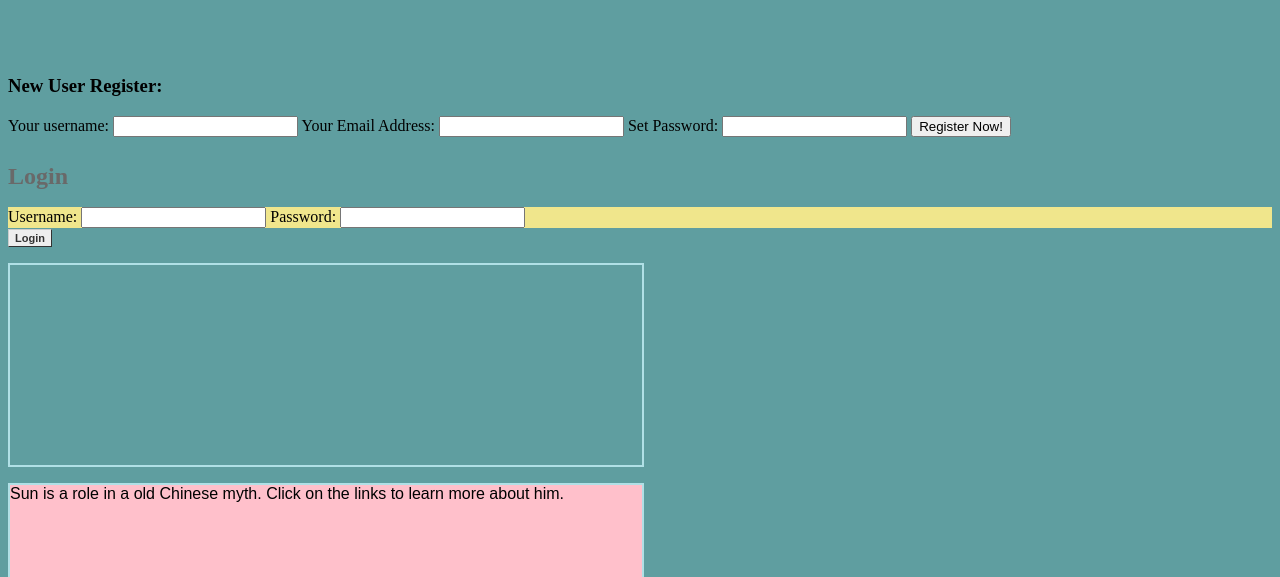
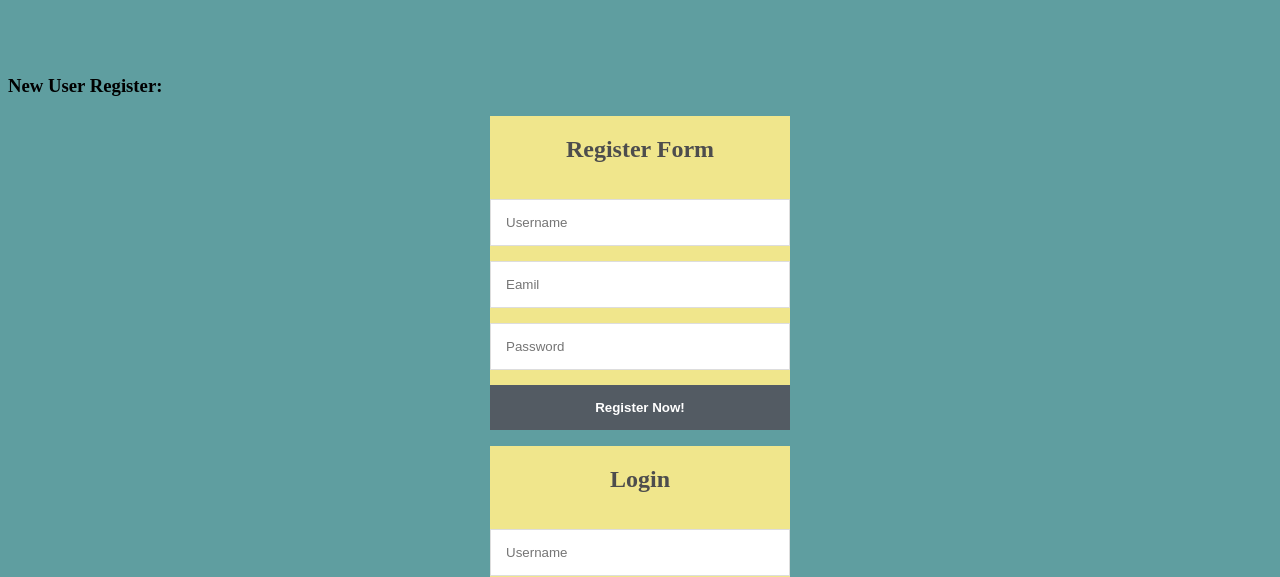
Before and after one commit to jdmar3-comp426/a99-cpyswe, a website: page index.html in a window 1280 px wide. Shown: the part 244-821 px from the top of the page. Drawn offline with Linux system fonts and the light colour scheme.

Commit message:
add form aesthetic

```diff
--- a/forms.js
+++ b/forms.js
@@ -47,6 +47,7 @@ window.addEventListener("load", function () {
             if (this.readyState == 4 && this.status == 200) {
                 thisUser = JSON.parse(sendRequest.response);
                 if(loggedIn){
+                    alert("Login successful!")
                     thisUser = null;
                     loggedIn = false;
                     document.getElementById("login").value = "Login";
--- a/index.html
+++ b/index.html
@@ -4,6 +4,37 @@
     <title>Sun</title>
     <link rel="stylesheet" href="/styles.css">
     <script src="forms.js"></script>
+    <style>
+        .login-form {
+            width: 300px;
+            margin: 0 auto;
+            font-family: Tahoma, Geneva, sans-serif;
+        }
+        .login-form h1 {
+            text-align: center;
+            color: #4d4d4d;
+            font-size: 24px;
+            padding: 20px 0 20px 0;
+        }
+        .login-form input[type="myPass"],
+        .login-form input[type="username"] {
+            width: 100%;
+            padding: 15px;
+            border: 1px solid #dddddd;
+            margin-bottom: 15px;
+            box-sizing:border-box;
+        }
+        .login-form input[type="submit"] {
+            width: 100%;
+            padding: 15px;
+            background-color: #535b63;
+            border: 0;
+            box-sizing: border-box;
+            cursor: pointer;
+            font-weight: bold;
+            color: #ffffff;
+        }
+    </style>
 </head>
 <body>
 
@@ -12,26 +43,22 @@
 <h2 id="title">This is a myth story!</h2>
 <h3 id="register">New User Register:</h3>
 
-
-
+<div class = "login-form">
+    <h1>Register Form</h1>
     <form id="myForm">
-    <label for="myUserName">Your username: </label>
-    <input id="myUserName" name="user" value="">
-    <label for="myEmailAddress">Your Email Address: </label>
-    <input id="myEmail" name="email" value="">
-    <label for="myPass">Set Password: </label>
-    <input type="myPass" id="pass" name="pass" value="">
+        <input type="username" id="myUserName" name="user" placeholder = "Username" value="">
+        <input type="myPass" id="myEmail" name="email" placeholder = "Eamil" value="">
+        <input type="myPass" id="pass" placeholder = "Password" name="pass" value="">
         <input type="submit" value="Register Now!">
     </form>
+</div>
 
-<h2 id="greeting"></h2>
+<div class = "login-form">
     <h1 id="loginmessage">Login</h1>
     <form id="loginForm">
         <div id="credentials">
-        <label for="user">Username:</label>
-        <input class="input is-small" type="user" id="user" name="user" value="">
-        <label for="pass">Password:</label>
-        <input class= "input is-small" type="password" id="pass" name="pass" value="">
+            <input class="input is-small" type="username" placeholder="Username" id="user" name="user" value="">
+            <input class= "input is-small" type="myPass" placeholder="Password" id="pass" name="pass" value="">
         </div>
         <input class="button is-info" type="submit" value="Login" id="login">
     </form>
```
Also changed, not shown: 1 other file. Lines whose indentation alone changed are shown as unchanged.
